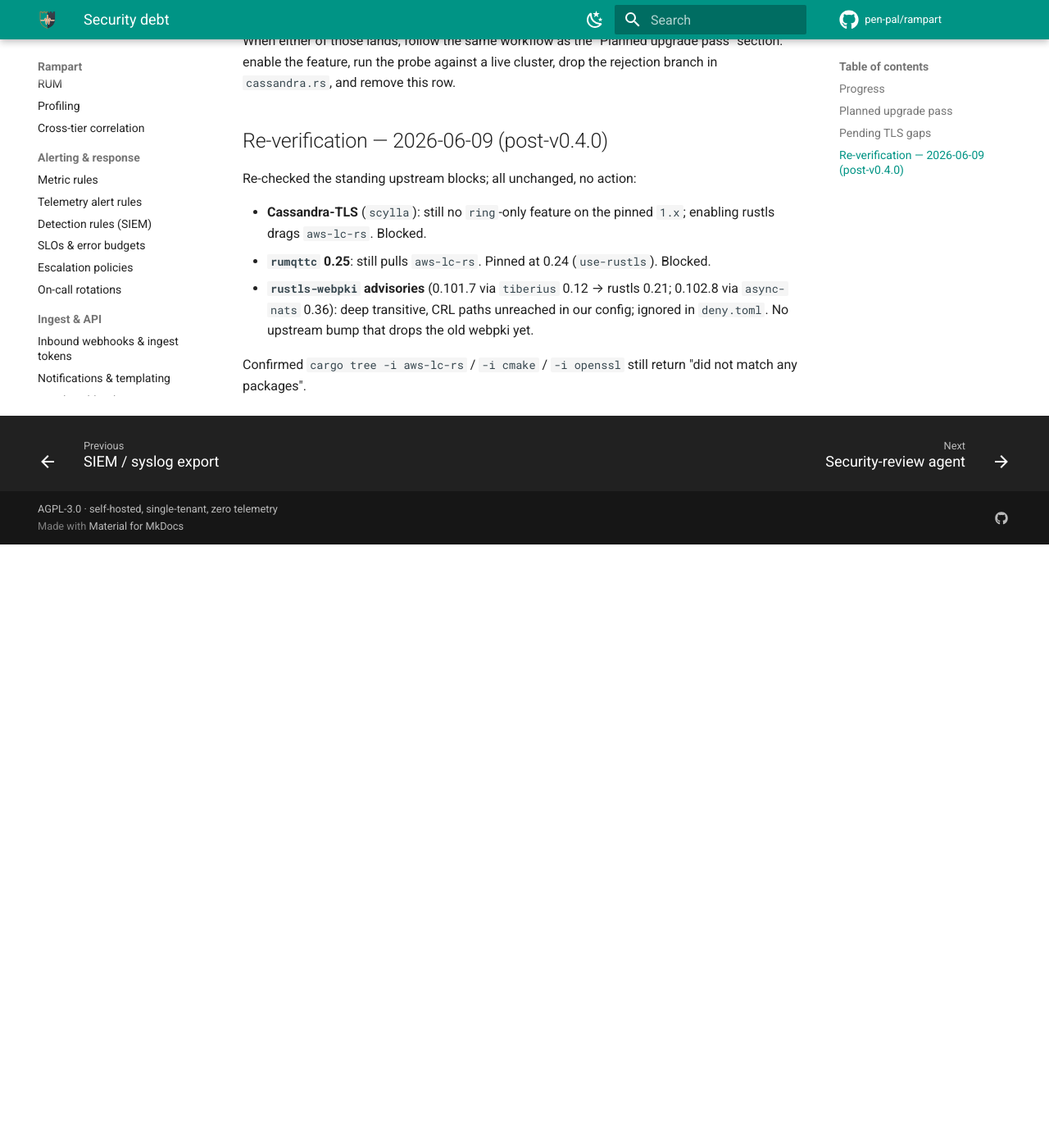
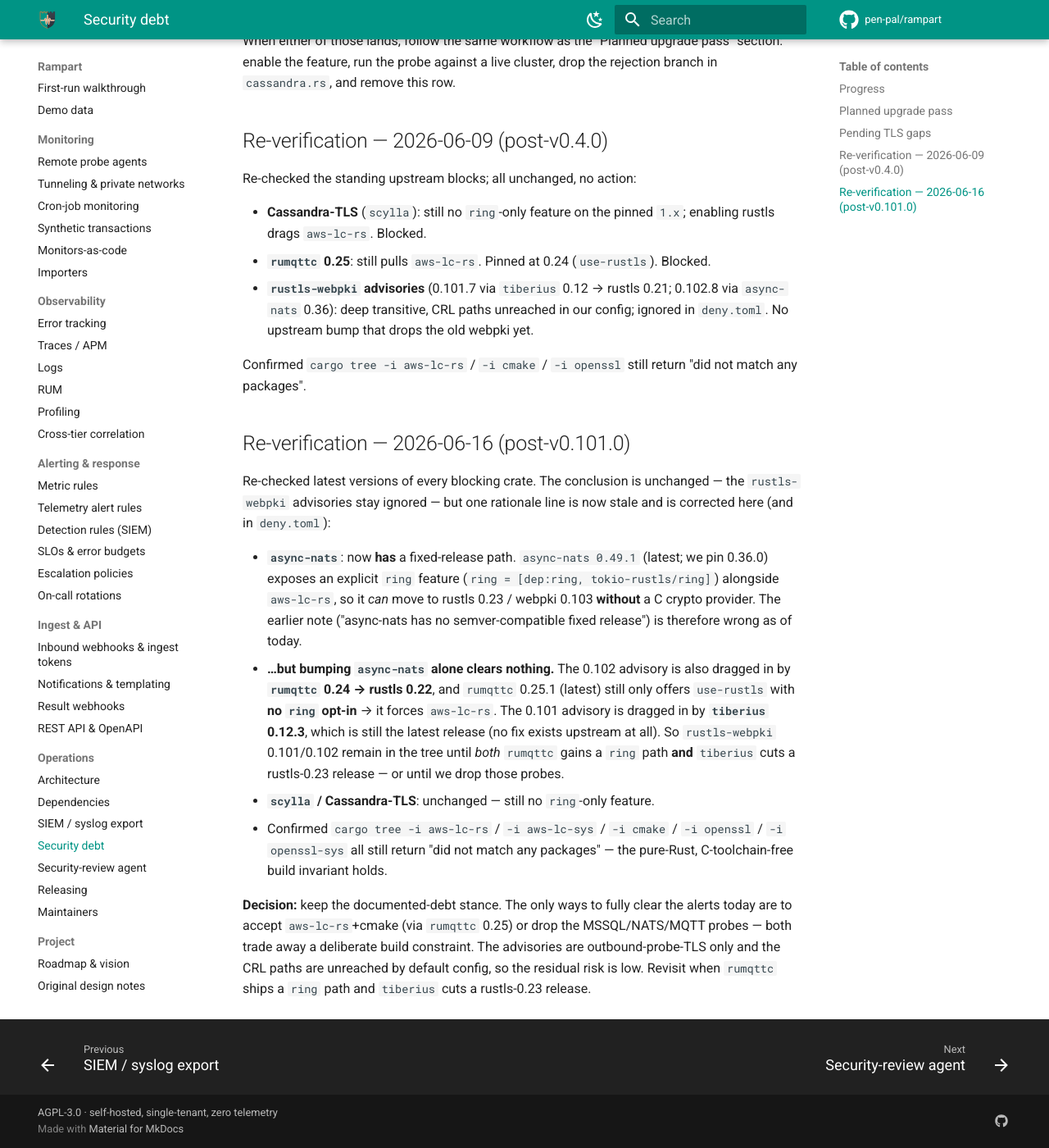
Before and after one commit to pen-pal/rampart, an MkDocs documentation site: the page built from docs/SECURITY-DEBT.md, in a window 1280 px wide and 1400 px high, scrolled down 3012 px. Shown: the whole window at 82% size. Built offline with MkDocs 1.6.1 and Material for MkDocs 9.7.7, drawn with Linux system fonts in a browser that asks for light colours; comment, search, counter and statistics services are not loaded; before the commit the page ends 3676 px from its top, so only the background shows below that.

Commit message:
docs(security): re-verify accepted rustls-webpki advisories (2026-06-16)
Re-checked latest versions of every blocking crate. Decision unchanged
(advisories stay ignored), but corrected a stale rationale: async-nats
0.49.1 now exposes a `ring` feature, so it does have a pure-Rust fixed
release path after all — it just clears nothing on its own while rumqttc
0.25.1 (still no `ring` opt-in -> aws-lc-rs) and tiberius 0.12.3 (still
latest, no rustls-0.23 release) keep dragging webpki 0.102/0.101 in.

Confirmed cargo tree -i aws-lc-rs|aws-lc-sys|cmake|openssl|openssl-sys all
still return no matches; the pure-Rust build invariant holds. Updated
deny.toml comment + SECURITY-DEBT.md with a dated re-verification entry.

```diff
--- a/docs/SECURITY-DEBT.md
+++ b/docs/SECURITY-DEBT.md
@@ -83,3 +83,36 @@
 
 Confirmed `cargo tree -i aws-lc-rs` / `-i cmake` / `-i openssl` still
 return "did not match any packages".
+
+## Re-verification — 2026-06-16 (post-v0.101.0)
+
+Re-checked latest versions of every blocking crate. The conclusion is
+unchanged — the `rustls-webpki` advisories stay ignored — but one
+rationale line is now stale and is corrected here (and in `deny.toml`):
+
+- **`async-nats`**: now **has** a fixed-release path. `async-nats 0.49.1`
+  (latest; we pin 0.36.0) exposes an explicit `ring` feature
+  (`ring = [dep:ring, tokio-rustls/ring]`) alongside `aws-lc-rs`, so it
+  *can* move to rustls 0.23 / webpki 0.103 **without** a C crypto
+  provider. The earlier note ("async-nats has no semver-compatible fixed
+  release") is therefore wrong as of today.
+- **…but bumping `async-nats` alone clears nothing.** The 0.102 advisory
+  is also dragged in by **`rumqttc` 0.24 → rustls 0.22**, and `rumqttc`
+  0.25.1 (latest) still only offers `use-rustls` with **no `ring` opt-in**
+  → it forces `aws-lc-rs`. The 0.101 advisory is dragged in by
+  **`tiberius` 0.12.3**, which is still the latest release (no fix exists
+  upstream at all). So `rustls-webpki` 0.101/0.102 remain in the tree
+  until *both* `rumqttc` gains a `ring` path **and** `tiberius` cuts a
+  rustls-0.23 release — or until we drop those probes.
+- **`scylla` / Cassandra-TLS**: unchanged — still no `ring`-only feature.
+- Confirmed `cargo tree -i aws-lc-rs` / `-i aws-lc-sys` / `-i cmake` /
+  `-i openssl` / `-i openssl-sys` all still return "did not match any
+  packages" — the pure-Rust, C-toolchain-free build invariant holds.
+
+**Decision:** keep the documented-debt stance. The only ways to fully
+clear the alerts today are to accept `aws-lc-rs`+cmake (via `rumqttc`
+0.25) or drop the MSSQL/NATS/MQTT probes — both trade away a deliberate
+build constraint. The advisories are outbound-probe-TLS only and the CRL
+paths are unreached by default config, so the residual risk is low.
+Revisit when `rumqttc` ships a `ring` path and `tiberius` cuts a
+rustls-0.23 release.
```
Also changed, not shown: 1 other file.
